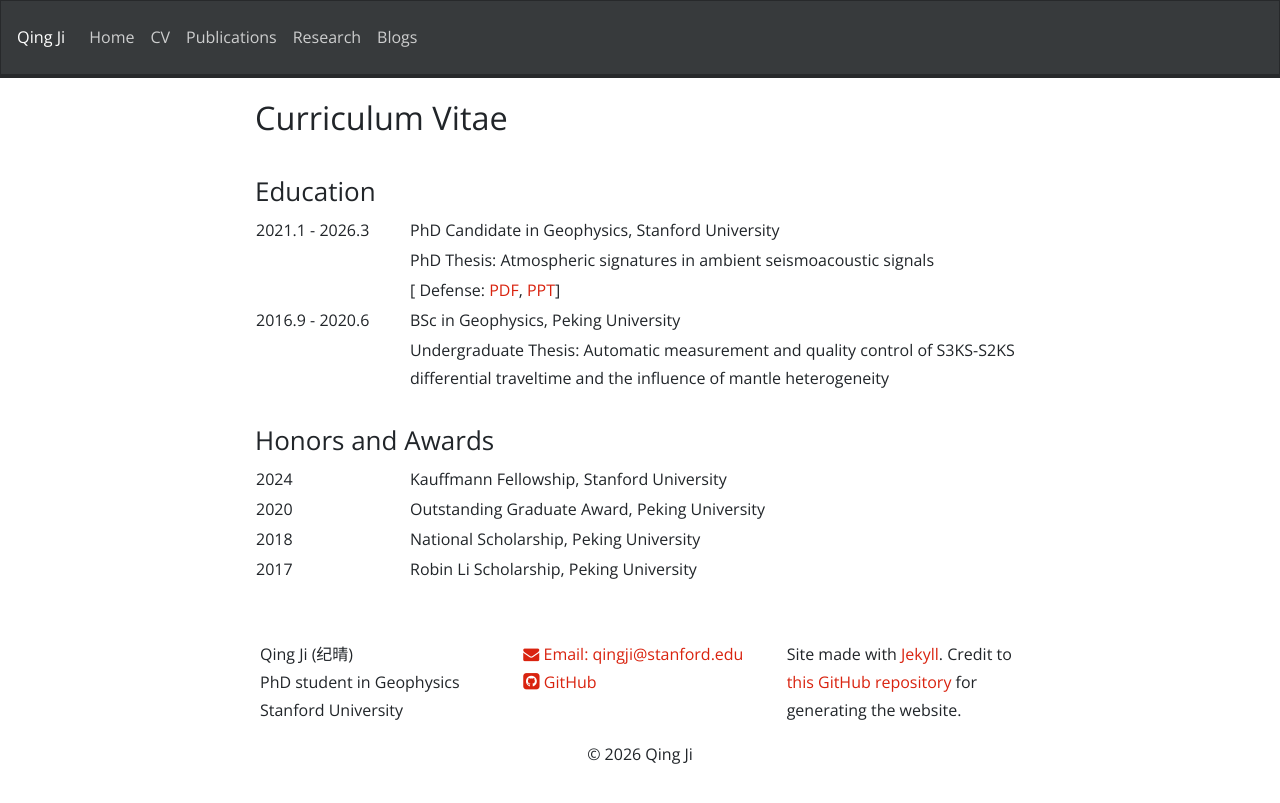
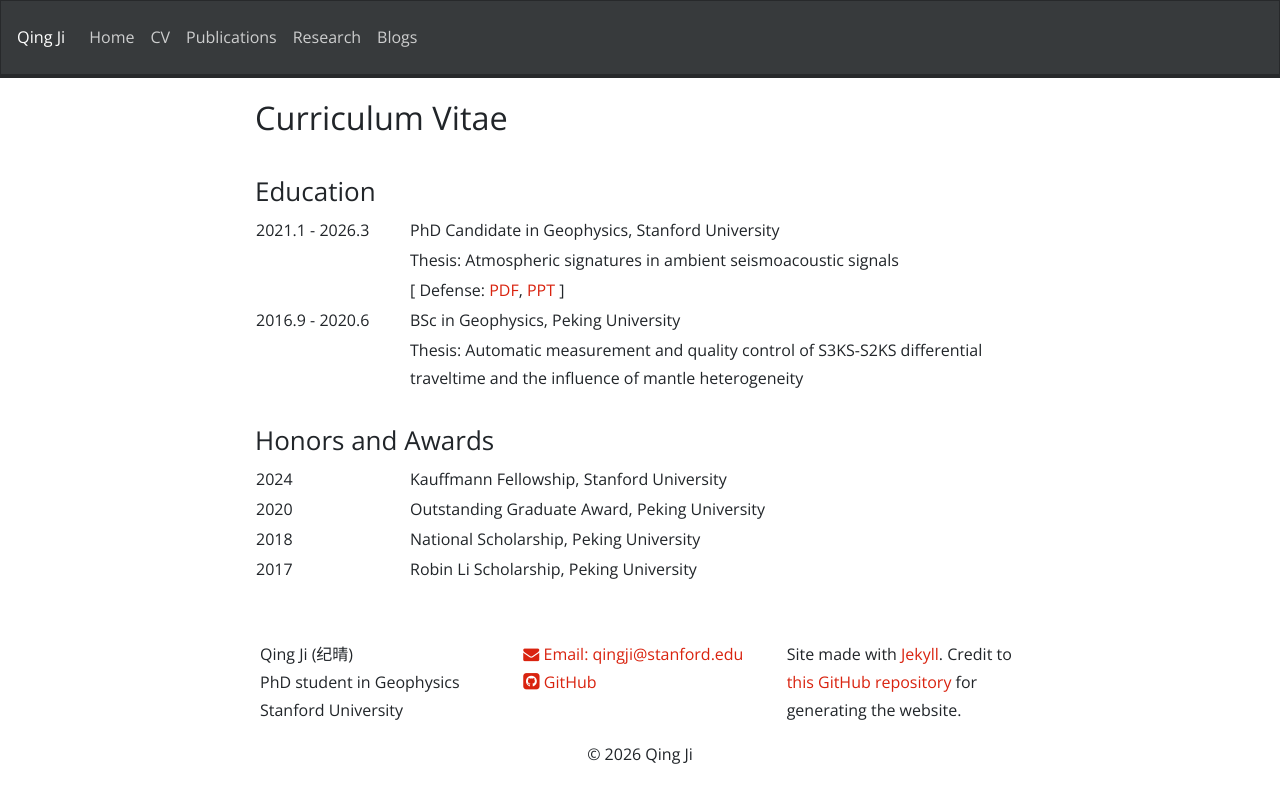
Before and after one commit to NickJi98/NickJi98.github.io, a Jekyll site: the page built from _pages/CV.md, in a window 1280 px wide. Shown: the top 803 px of the page. Built offline with Jekyll 4.4.1, drawn with Linux system fonts in a browser that asks for light colours; nearby versions of some CDN libraries; a style sheet for code colours, icons or effects is not loaded.

Commit message:
Update CV

```diff
--- a/_pages/CV.md
+++ b/_pages/CV.md
@@ -18,11 +18,11 @@ permalink: /CV/
   </tr>
   <tr>
     <td></td>
-    <td>PhD Thesis: Atmospheric signatures in ambient seismoacoustic signals</td>
+    <td>Thesis: Atmospheric signatures in ambient seismoacoustic signals</td>
   </tr>
   <tr>
     <td></td>
-    <td>[ Defense: <a href="{{ site.url }}{{ site.baseurl }}/_data/talks/Ji_Defense_20260227.pdf" target="_blank">PDF</a>, <a href="https://drive.google.com/file/d/1y-qSfBII1agZS8bKsZt0KRkyhq9pijRx/view?usp=drive_link" target="_blank">PPT</a>]</td>
+    <td>[ Defense: <a href="{{ site.url }}{{ site.baseurl }}/_data/talks/Ji_Defense_20260227.pdf" target="_blank">PDF</a>, <a href="https://drive.google.com/file/d/1y-qSfBII1agZS8bKsZt0KRkyhq9pijRx/view?usp=drive_link" target="_blank">PPT</a> ]</td>
   </tr>
   <tr>
     <td>2016.9 - 2020.6</td>
@@ -30,7 +30,7 @@ permalink: /CV/
   </tr>
   <tr>
     <td></td>
-    <td>Undergraduate Thesis: Automatic measurement and quality control of S3KS-S2KS differential traveltime and the influence of mantle heterogeneity</td>
+    <td>Thesis: Automatic measurement and quality control of S3KS-S2KS differential traveltime and the influence of mantle heterogeneity</td>
   </tr>
 </table>
 
```
